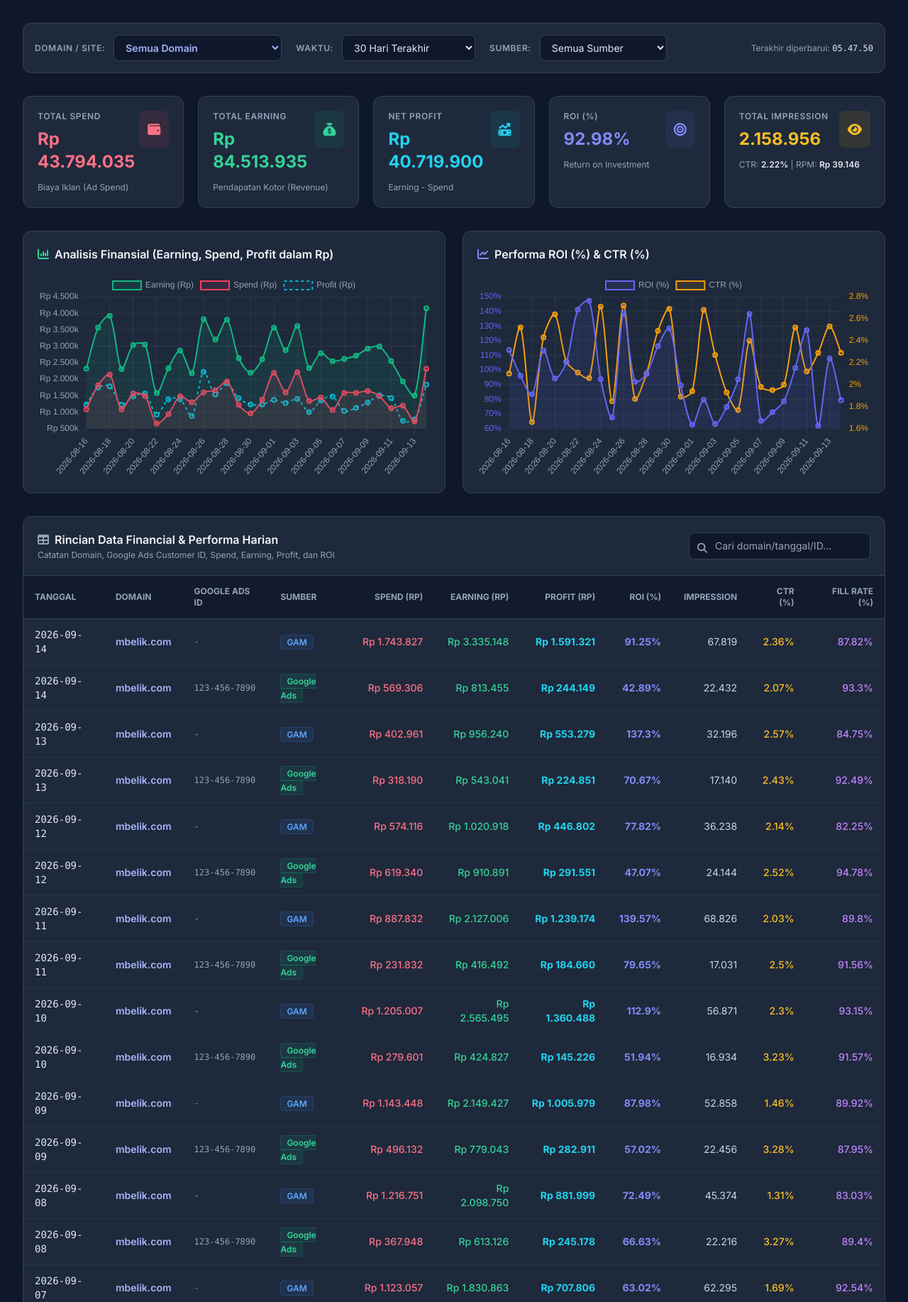
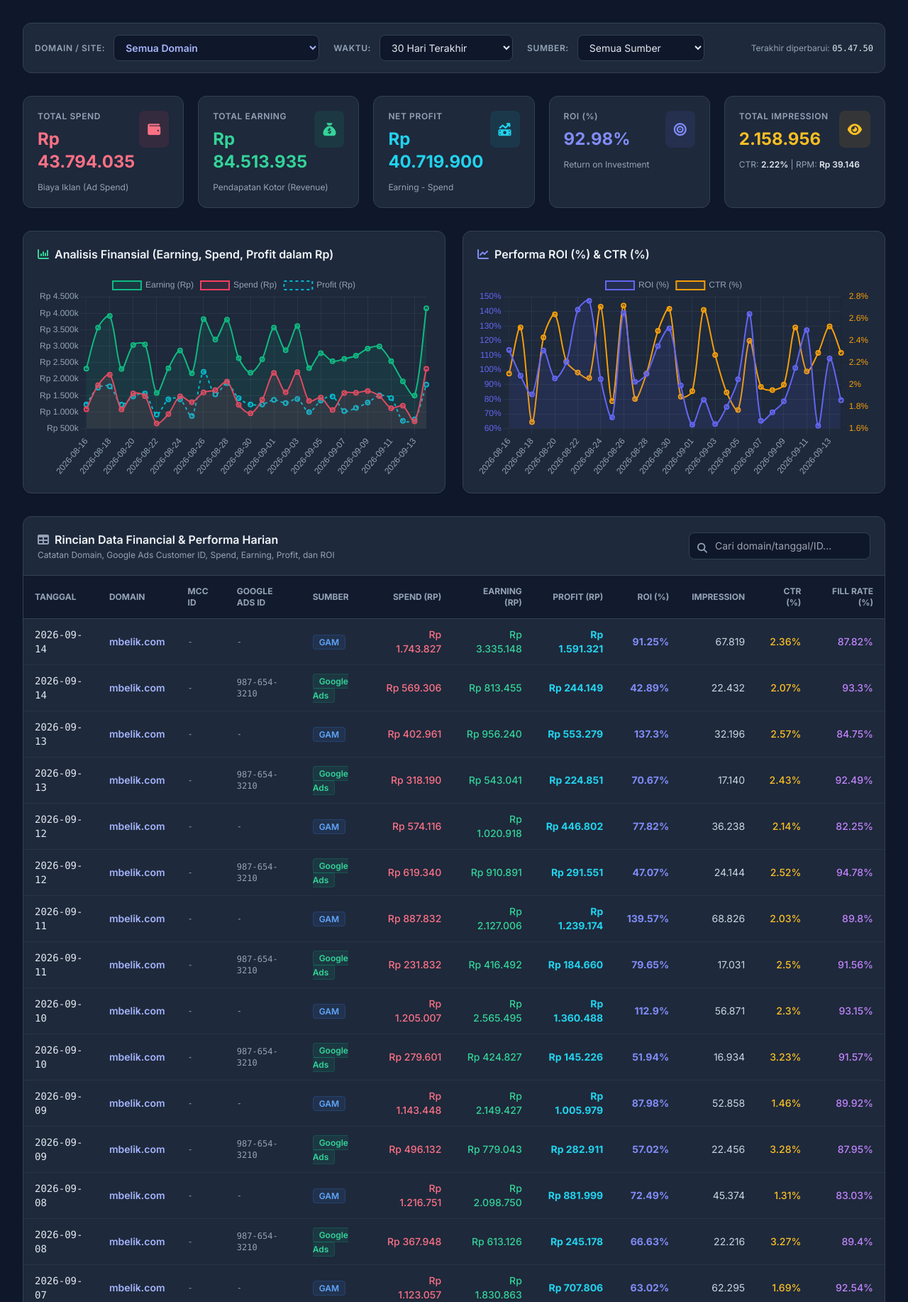
Before and after one commit to heri3h/adm-mbelik, a Flask app: page / in a window 1280 px wide. Shown: the part 93-1927 px from the top of the page at 71% size. Run offline with Flask 3, Linux system fonts and the light colour scheme; the visitor is signed in with stand-in values (Sample User, id 1); data comes from the database, SQL or seed files in the repository; some libraries are stand-ins or nearby versions.

Commit message:
Add MCC ID and Client ID fields for per-domain mapping in modal and dashboard

```diff
--- a/app.py
+++ b/app.py
@@ -19,7 +19,8 @@ def seed_database_if_empty():
         if DomainMapping.query.count() == 0:
             db.session.add(DomainMapping(
                 domain_name='mbelik.com',
-                google_ads_customer_id='123-456-7890',
+                mcc_id='123-456-7890',
+                google_ads_customer_id='987-654-3210',
                 campaign_name='Kampanye Utama Mbelik',
                 description='Domain Utama'
             ))
@@ -40,6 +41,8 @@ def seed_database_if_empty():
                     conn.execute(db.text("ALTER TABLE daily_ad_metrics ADD COLUMN domain VARCHAR(100) DEFAULT 'mbelik.com'"))
                 if 'google_ads_customer_id' not in columns:
                     conn.execute(db.text("ALTER TABLE daily_ad_metrics ADD COLUMN google_ads_customer_id VARCHAR(50) DEFAULT '-'"))
+                if 'mcc_id' not in columns:
+                    conn.execute(db.text("ALTER TABLE daily_ad_metrics ADD COLUMN mcc_id VARCHAR(50) DEFAULT '-'"))
                 conn.commit()
         except Exception as e:
             print(f"[DB Migration Warning] {e}")
@@ -176,11 +179,12 @@ def api_status():
 
 @app.route('/api/domain-mappings', methods=['GET', 'POST'])
 def api_domain_mappings():
-    """Endpoint CRUD untuk mapping Domain GAM dengan Google Ads Customer ID."""
+    """Endpoint CRUD untuk mapping Domain GAM dengan MCC ID & Google Ads Customer ID."""
     if request.method == 'POST':
         try:
             data = request.get_json() or {}
             domain_name = data.get('domain_name', '').strip()
+            mcc_id = data.get('mcc_id', '').strip()
             customer_id = data.get('google_ads_customer_id', '').strip()
             campaign_name = data.get('campaign_name', '').strip()
             description = data.get('description', '').strip()
@@ -193,6 +197,7 @@ def api_domain_mappings():
                 existing = DomainMapping(domain_name=domain_name)
                 db.session.add(existing)
 
+            existing.mcc_id = mcc_id
             existing.google_ads_customer_id = customer_id
             existing.campaign_name = campaign_name
             existing.description = description
@@ -216,6 +221,7 @@ def api_manual_spend():
             data = request.get_json() or {}
             d_str = data.get('date', datetime.now().strftime('%Y-%m-%d')).strip()
             domain = data.get('domain', 'mbelik.com').strip()
+            mcc_id = data.get('mcc_id', '').strip()
             customer_id = data.get('google_ads_customer_id', '123-456-7890').strip()
             spend = float(data.get('spend', 0.0))
             clicks = int(data.get('clicks', 0))
@@ -228,6 +234,7 @@ def api_manual_spend():
                 existing = ManualGoogleAdsSpend(date=entry_date, domain=domain)
                 db.session.add(existing)
 
+            existing.mcc_id = mcc_id
             existing.google_ads_customer_id = customer_id
             existing.spend = spend
             existing.clicks = clicks
--- a/config.py
+++ b/config.py
@@ -23,9 +23,10 @@ class Config:
     GAM_NETWORK_CODE = os.getenv("GAM_NETWORK_CODE", "")
     GAM_APPLICATION_NAME = os.getenv("GAM_APPLICATION_NAME", "AdManagerDashboard")
 
-    # Google Ads
+    # Google Ads Configuration
     GOOGLE_ADS_DEVELOPER_TOKEN = os.getenv("GOOGLE_ADS_DEVELOPER_TOKEN", "")
-    GOOGLE_ADS_CUSTOMER_ID = os.getenv("GOOGLE_ADS_CUSTOMER_ID", "")
+    GOOGLE_ADS_LOGIN_CUSTOMER_ID = os.getenv("GOOGLE_ADS_LOGIN_CUSTOMER_ID", "") # MCC ID (Manager Account ID)
+    GOOGLE_ADS_CUSTOMER_ID = os.getenv("GOOGLE_ADS_CUSTOMER_ID", "")             # Client Account ID
 
     # Flag mode Mock
     USE_MOCK_DATA = os.getenv("USE_MOCK_DATA", "True").lower() in ["true", "1", "t"]
--- a/static/js/dashboard.js
+++ b/static/js/dashboard.js
@@ -67,14 +67,15 @@ async function loadDomainFilter() {
         data.forEach(item => {
             const opt = document.createElement("option");
             opt.value = item.domain_name;
-            opt.textContent = `${item.domain_name} (${item.google_ads_customer_id})`;
+            opt.textContent = `${item.domain_name} (Ads ID: ${item.google_ads_customer_id})`;
             selectFilter.appendChild(opt);
 
             if (selectSpendDomain) {
                 const optSpend = document.createElement("option");
                 optSpend.value = item.domain_name;
-                optSpend.textContent = `${item.domain_name} (Ads ID: ${item.google_ads_customer_id})`;
+                optSpend.textContent = `${item.domain_name} (MCC: ${item.mcc_id} | Ads: ${item.google_ads_customer_id})`;
                 optSpend.dataset.customerId = item.google_ads_customer_id;
+                optSpend.dataset.mccId = item.mcc_id;
                 selectSpendDomain.appendChild(optSpend);
             }
         });
@@ -279,7 +280,7 @@ async function fetchDailyDetails(query) {
         tbody.innerHTML = "";
 
         if (data.length === 0) {
-            tbody.innerHTML = `<tr><td colspan="11" class="py-6 text-center text-slate-400">Tidak ada data ditemukan untuk filter ini.</td></tr>`;
+            tbody.innerHTML = `<tr><td colspan="12" class="py-6 text-center text-slate-400">Tidak ada data ditemukan untuk filter ini.</td></tr>`;
             return;
         }
 
@@ -297,6 +298,7 @@ async function fetchDailyDetails(query) {
             tr.innerHTML = `
                 <td class="py-3 px-4 font-mono text-slate-200">${item.date}</td>
                 <td class="py-3 px-4 font-semibold text-indigo-300">${item.domain}</td>
+                <td class="py-3 px-4 font-mono text-xs text-slate-400">${item.mcc_id || '-'}</td>
                 <td class="py-3 px-4 font-mono text-xs text-slate-400">${item.google_ads_customer_id}</td>
                 <td class="py-3 px-4">
                     <span class="px-2 py-0.5 rounded text-xs font-semibold border ${sourceBadgeClass}">
@@ -323,6 +325,13 @@ function openManualSpendModal() {
     document.getElementById("manual-spend-modal").classList.remove("hidden");
     const today = new Date().toISOString().split('T')[0];
     document.getElementById("spend-date").value = today;
+
+    const selectSpendDomain = document.getElementById("spend-domain");
+    if (selectSpendDomain && selectSpendDomain.selectedOptions.length > 0) {
+        const opt = selectSpendDomain.selectedOptions[0];
+        if (opt.dataset.customerId) document.getElementById("spend-customer-id").value = opt.dataset.customerId;
+        if (opt.dataset.mccId) document.getElementById("spend-mcc-id").value = opt.dataset.mccId;
+    }
 }
 
 function closeManualSpendModal() {
@@ -333,6 +342,7 @@ async function saveManualSpend(e) {
     e.preventDefault();
     const date = document.getElementById("spend-date").value;
     const domain = document.getElementById("spend-domain").value;
+    const mccId = document.getElementById("spend-mcc-id").value.trim();
     const customerId = document.getElementById("spend-customer-id").value.trim();
     const spend = parseFloat(document.getElementById("spend-amount").value) || 0;
     const clicks = parseInt(document.getElementById("spend-clicks").value) || 0;
@@ -345,6 +355,7 @@ async function saveManualSpend(e) {
             body: JSON.stringify({
                 date: date,
                 domain: domain,
+                mcc_id: mccId,
                 google_ads_customer_id: customerId,
                 spend: spend,
                 clicks: clicks,
@@ -397,6 +408,8 @@ async function fetchMappingList() {
                 <div>
                     <span class="font-bold text-indigo-300 text-xs">${m.domain_name}</span>
                     <span class="text-slate-500 mx-1.5">•</span>
+                    <span class="font-mono text-slate-400">MCC: ${m.mcc_id || '-'}</span>
+                    <span class="text-slate-500 mx-1">•</span>
                     <span class="font-mono text-slate-400">Ads ID: ${m.google_ads_customer_id}</span>
                 </div>
                 <span class="text-[10px] text-slate-500">${m.campaign_name || ''}</span>
@@ -411,6 +424,7 @@ async function fetchMappingList() {
 async function saveMapping(e) {
     e.preventDefault();
     const domainName = document.getElementById("map-domain-name").value.trim();
+    const mccId = document.getElementById("map-mcc-id").value.trim();
     const customerId = document.getElementById("map-customer-id").value.trim();
     const campaignName = document.getElementById("map-campaign-name").value.trim();
 
@@ -420,6 +434,7 @@ async function saveMapping(e) {
             headers: { 'Content-Type': 'application/json' },
             body: JSON.stringify({
                 domain_name: domainName,
+                mcc_id: mccId,
                 google_ads_customer_id: customerId,
                 campaign_name: campaignName
             })
--- a/templates/index.html
+++ b/templates/index.html
@@ -231,6 +231,7 @@
                         <tr>
                             <th class="py-3.5 px-4">Tanggal</th>
                             <th class="py-3.5 px-4">Domain</th>
+                            <th class="py-3.5 px-4">MCC ID</th>
                             <th class="py-3.5 px-4">Google Ads ID</th>
                             <th class="py-3.5 px-4">Sumber</th>
                             <th class="py-3.5 px-4 text-right">Spend (Rp)</th>
@@ -244,7 +245,7 @@
                     </thead>
                     <tbody id="table-body" class="divide-y divide-slate-700/50">
                         <tr>
-                            <td colspan="11" class="py-8 text-center text-slate-400">
+                            <td colspan="12" class="py-8 text-center text-slate-400">
                                 <i class="fa-solid fa-spinner fa-spin mr-2"></i> Memuat data tabel...
                             </td>
                         </tr>
@@ -280,9 +281,15 @@
                     </div>
                 </div>
 
-                <div>
-                    <label class="block text-xs font-semibold text-slate-400 uppercase tracking-wider mb-1.5">Google Ads Customer ID</label>
-                    <input type="text" id="spend-customer-id" placeholder="Contoh: 123-456-7890" required class="w-full bg-slate-900 border border-slate-700 text-slate-100 rounded-xl px-3.5 py-2.5 text-sm focus:ring-2 focus:ring-rose-500 focus:outline-none">
+                <div class="grid grid-cols-2 gap-3">
+                    <div>
+                        <label class="block text-xs font-semibold text-slate-400 uppercase tracking-wider mb-1.5">MCC ID (Manager Account)</label>
+                        <input type="text" id="spend-mcc-id" placeholder="Contoh: 123-456-7890" class="w-full bg-slate-900 border border-slate-700 text-slate-100 rounded-xl px-3.5 py-2.5 text-sm focus:ring-2 focus:ring-rose-500 focus:outline-none">
+                    </div>
+                    <div>
+                        <label class="block text-xs font-semibold text-slate-400 uppercase tracking-wider mb-1.5">Google Ads Client ID</label>
+                        <input type="text" id="spend-customer-id" placeholder="Contoh: 987-654-3210" required class="w-full bg-slate-900 border border-slate-700 text-slate-100 rounded-xl px-3.5 py-2.5 text-sm focus:ring-2 focus:ring-rose-500 focus:outline-none">
+                    </div>
                 </div>
 
                 <div>
@@ -331,11 +338,17 @@
                     <input type="text" id="map-domain-name" required placeholder="Contoh: mbelik.com" class="w-full bg-slate-900 border border-slate-700 text-slate-100 rounded-xl px-3.5 py-2.5 text-sm focus:ring-2 focus:ring-indigo-500 focus:outline-none">
                 </div>
 
-                <div>
-                    <label class="block text-xs font-semibold text-slate-400 uppercase tracking-wider mb-1.5">Google Ads Customer ID (Manual Mapping)</label>
-                    <input type="text" id="map-customer-id" placeholder="Contoh: 123-456-7890" class="w-full bg-slate-900 border border-slate-700 text-slate-100 rounded-xl px-3.5 py-2.5 text-sm focus:ring-2 focus:ring-indigo-500 focus:outline-none">
-                    <p class="text-[11px] text-slate-500 mt-1">ID Akun Google Ads yang digunakan untuk mendanai lalu lintas domain ini.</p>
+                <div class="grid grid-cols-2 gap-3">
+                    <div>
+                        <label class="block text-xs font-semibold text-slate-400 uppercase tracking-wider mb-1.5">MCC ID (Manager Account)</label>
+                        <input type="text" id="map-mcc-id" placeholder="Contoh: 123-456-7890" class="w-full bg-slate-900 border border-slate-700 text-slate-100 rounded-xl px-3.5 py-2.5 text-sm focus:ring-2 focus:ring-indigo-500 focus:outline-none">
+                    </div>
+                    <div>
+                        <label class="block text-xs font-semibold text-slate-400 uppercase tracking-wider mb-1.5">Client Customer ID</label>
+                        <input type="text" id="map-customer-id" placeholder="Contoh: 987-654-3210" class="w-full bg-slate-900 border border-slate-700 text-slate-100 rounded-xl px-3.5 py-2.5 text-sm focus:ring-2 focus:ring-indigo-500 focus:outline-none">
+                    </div>
                 </div>
+                <p class="text-[11px] text-slate-500">MCC ID & Client ID Akun Google Ads yang digunakan untuk mendanai lalu lintas domain ini.</p>
 
                 <div>
                     <label class="block text-xs font-semibold text-slate-400 uppercase tracking-wider mb-1.5">Nama Kampanye / Catatan (Opsional)</label>
```
Also changed, not shown: models.py (+7 -1 lines), tests/test_metrics.py (+20 -0 lines), 1 other file.
